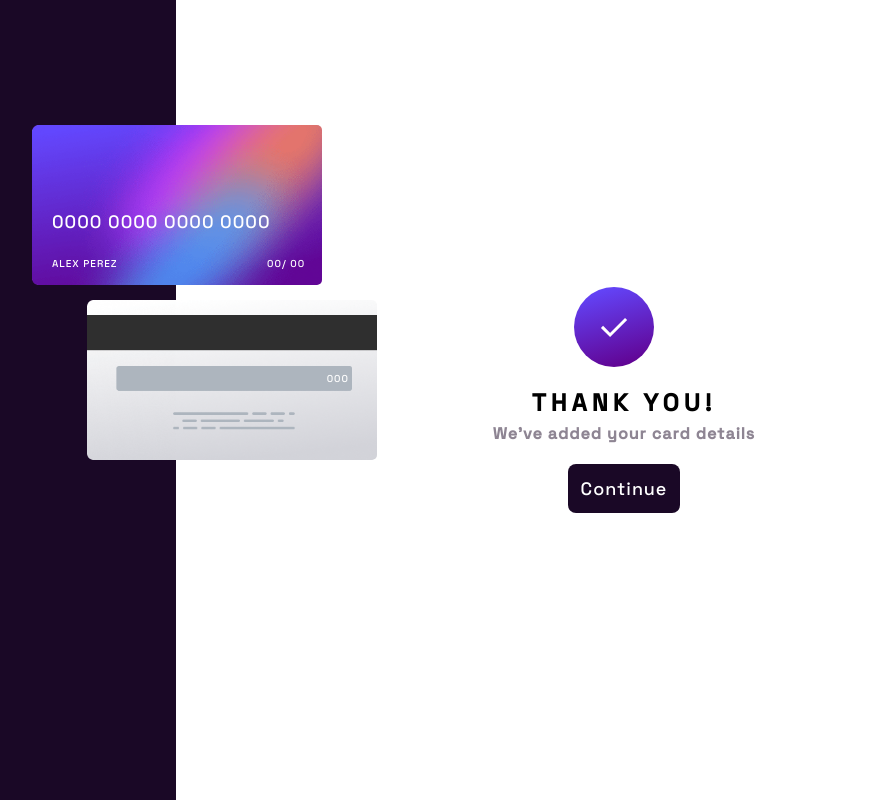
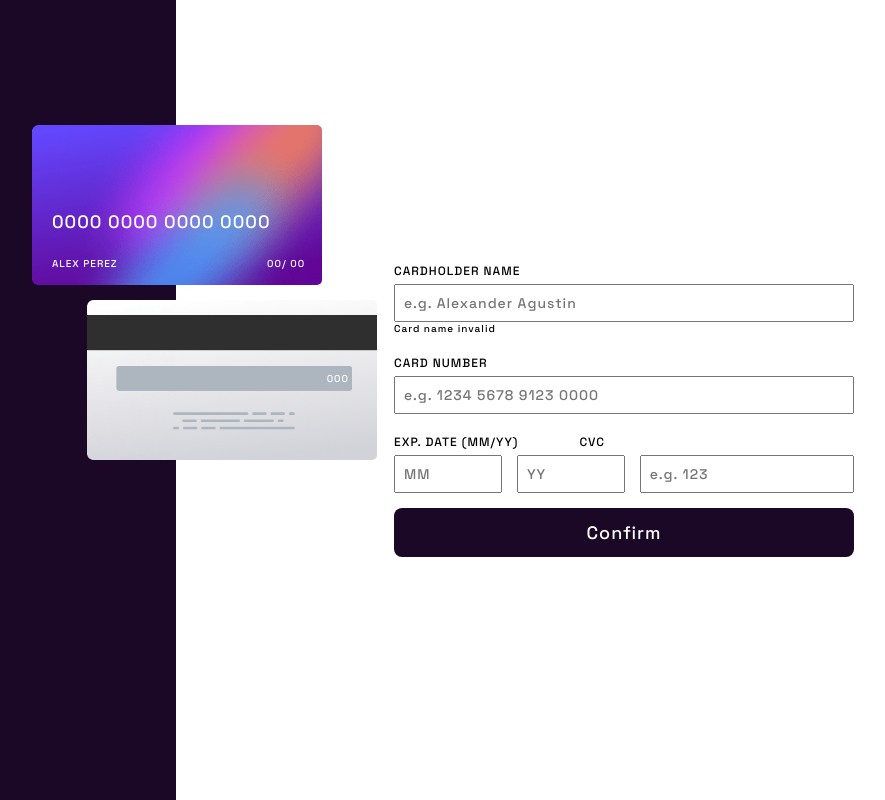
Before and after one commit to lexcode1227/interactive-card-details-form, a plain HTML site: page index.html in a window 1280 px wide. Both pictures are taken after a click on the button "Confirm". Shown: the whole page, without its empty margins (208-1093 px from the left). Drawn offline with Linux system fonts and the light colour scheme.

Commit message:
Termine de validar los inputs del formulario

```diff
--- a/index.html
+++ b/index.html
@@ -23,21 +23,37 @@
         </div>
     </div>
     <div id="cardDetail">
-        <div class="cardDetails">
+        <div id="cardDETAILS" class="cardDetails">
             <label class="verticalSpace text-m" for="form" >CARDHOLDER NAME</label>
             <input id="cardDetails-name" type="text" placeholder="e.g. Alexander Agustin">
+            <p id="cardDetails-name--error" class="text-s"></p>
             <label class="verticalSpace text-m" for="form">CARD NUMBER</label>
             <input id="cardDetails-number" type="text" placeholder="e.g. 1234 5678 9123 0000" maxlength="16">
+            <p id="cardDetails-number--error" class="text-s"></p>
             <div class="verticalSpace expData">
                 <label class="text-m" for="form">EXP. DATE (MM/YY)</label>
                 <label class="text-m" for="form">CVC</label>
             </div>
-            <div id="cardDetails-date">
+            <div id="cardDetails-date" class="cardDetails-dates">
                 <input type="text" id="cardDetails-date--mm" placeholder="MM" maxlength="2">
+                <!-- <p id="cardDetails-datemm--error" class="text-s"></p> -->
                 <input type="text" id="cardDetails-date--yy" placeholder="YY" maxlength="2">
+                <!-- <p id="cardDetails-dateyy--error" class="text-s"></p> -->
                 <input type="text" id="cardDetails-date--cvc" placeholder="e.g. 123" maxlength="3">
+                <!-- <p id="cardDetails-datecvc--error" class="text-s"></p> -->
+            </div>
+            <div >
+                <p id="cardDetails-datemm--error" class="text-s"></p>
+                <p id="cardDetails-dateyy--error" class="text-s"></p>
+                <p id="cardDetails-datecvc--error" class="text-s"></p>
             </div>
             <button id="Btn" class="btn" type="button">Confirm</button>
+        </div>
+        <div id="thankYou" class="cardDetails textCenter inactive">
+            <object data="/interactive-card-details-form/assets/icon-complete.svg" width="80" height="80"></object>
+            <h1 class="h1Text">THANK YOU!</h1>
+            <h2 class="h2Text">We’ve added your card details</h2>
+            <button class="btn" id="btnFin">Continue</button>
         </div>
     </div>
     <script src="./public/index.js"></script>
--- a/public/index.js
+++ b/public/index.js
@@ -11,6 +11,12 @@ const cardOutput = document.querySelector("#numberCard")
 const mmOutput = document.querySelector("#mmCard")
 const yyOutput = document.querySelector("#yyCard")
 const cvcOutput = document.querySelector("#cvc")
+
+const errorCardName = document.querySelector("#cardDetails-name--error")
+const errorCardNumber = document.querySelector("#cardDetails-number--error")
+const errorCardMm = document.querySelector("#cardDetails-datemm--error")
+const errorCardYy = document.querySelector("#cardDetails-dateyy--error")
+const errorCardCvc = document.querySelector("#cardDetails-datecvc--error")
 
 nameInput.addEventListener("input", ()=>{
     nameOutput.innerText = nameInput.value
@@ -28,33 +34,45 @@ cvcInput.addEventListener("input", ()=>{
     cvcOutput.innerText = cvcInput.value
 })
 btn.addEventListener("click", ()=>{
-    const cardDetail = document.querySelector("#cardDetail")
-    cardDetail.innerHTML = ""
-    const cardDETAILS = document.createElement("div")
-    const img = document.createElement("object")
-    img.data = "/interactive-card-details-form/assets/icon-complete.svg"
-    img.setAttribute("width", "100")
-    img.setAttribute("height", "100")
-    const h1 = document.createElement("h1")
-    const h1Text = document.createTextNode("THANK YOU!")
-    const h2 = document.createElement("h2")
-    const h2Text = document.createTextNode("We’ve added your card details")
-    const button = document.createElement("button")
-    const buttonText = document.createTextNode("Continue")
+    let ok = true
+    if(nameInput.value.length < 2 || nameInput.value.length > 25 ){
+        errorCardName.innerText = "Card name invalid"
+        console.log("Card name invalid")
+        return ok = false
+    }
+    if (cardInput.value.length == 16){
+        ok = true
+    } else {
+        errorCardNumber.innerText = "Card number invalid"
+        console.log("Card number invalid");
+        ok = false
+    }
+    if (cvcInput.value.length == 3){
+        ok = true
+    } else {
+        errorCardCvc.innerText = "Card cvc invalid"
+        console.log("Card cvc invalid");
+        ok = false
+    }
+    if(mmInput.value < 1 || mmInput.value > 12) {
+        errorCardMm.innerText = "Card month invalid"
+        console.log("Card month invalid");
+        ok = false
+    }
+    if(yyInput.value < 22){
+        errorCardYy.innerText = "Card year invalid"
+        console.log("Card year invalid");
+        ok = false
+    }
 
-    button.appendChild(buttonText)
-    button.classList.add("btn")
-    button.setAttribute("id", "btnFin")
-    h2.appendChild(h2Text)
-    h2.classList.add("h2Text")
-    h1.appendChild(h1Text)
-    h1.classList.add("h1Text")
-
-    cardDETAILS.append(img,h1,h2,button)
-    cardDETAILS.classList.add("cardDetails", "textCenter")
-    cardDetail.append(cardDETAILS)
-    cardDetail.setAttribute("id", "cardDetail")
-    const btnFin = document.querySelector("#btnFin")
-    btnFin.addEventListener("click", ()=>{
-    location.reload()})
+    if(ok == true){
+        const cardDetails = document.querySelector("#cardDETAILS")
+        const thankYou = document.querySelector("#thankYou")
+        cardDetails.classList.add("inactive")
+        thankYou.classList.remove("inactive")
+    }
 })
+const btnFin = document.querySelector("#btnFin")
+btnFin.addEventListener("click", ()=>{
+    location.reload()
+    })
--- a/src/styles.css
+++ b/src/styles.css
@@ -89,14 +89,11 @@ main {
 }
 .cardDetails input {
     padding: 8px;
-    /* border-radius: 5px;
-    border-width: 1px;
-    border-color: rgb(220, 202, 202); */
 }
 .verticalSpace {
     padding: 20px 0 5px 0;
 }
-#cardDetails-date{
+.cardDetails-dates{
     display: flex;
     gap: 15px;
     justify-content: space-between;
@@ -123,6 +120,10 @@ main {
     background-color: var(--mainColor);
     color: white;
 }
+/* Navigation */
+.inactive {
+    display: none;
+  }
 /* Siguiente paso, despúes de dar click*/
 .textCenter {
     align-items: center;
```
